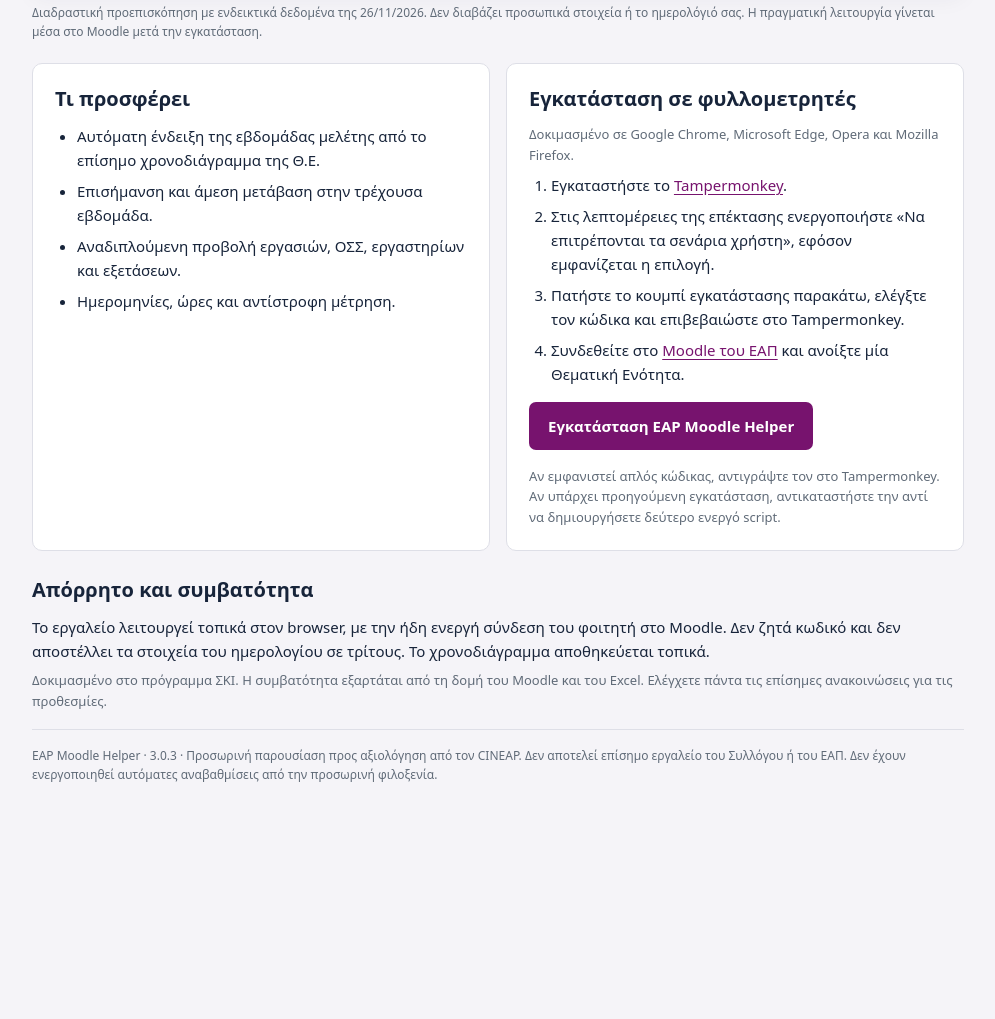
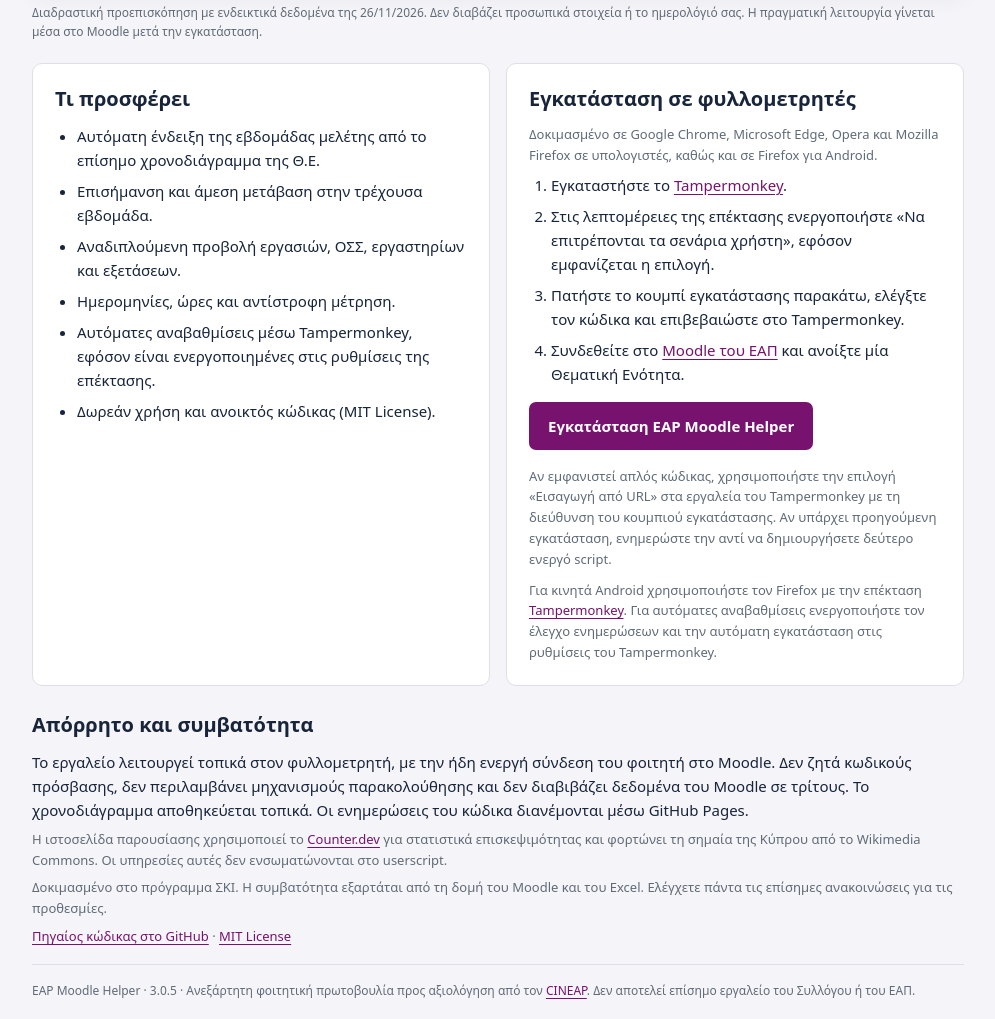
Before and after one commit to Yannis-next/eap-moodle-helper, a plain HTML site: page index.html in a window 1280 px wide. Shown: the part 698-1717 px from the top of the page, without its empty margins (142-1137 px from the left). Before the commit the page ends 1510 px from the top, so only its background shows below. Drawn offline with Linux system fonts and the light colour scheme.

Commit message:
Add files via upload

```diff
--- a/index.html
+++ b/index.html
@@ -10,7 +10,7 @@
 <script src="https://cdn.counter.dev/script.js" data-id="47ee4eba-4db4-470b-afd4-a7f19971bc36" data-utcoffset="2"></script>
 </head>
 <body><main>
-<header class="hero"><div><div class="eyebrow">ΔΟΚΙΜΑΣΤΙΚΗ ΕΚΔΟΣΗ · 3.0.3</div><h1>EAP Moodle Helper</h1><p class="tagline">Από φοιτητές, για φοιτητές.</p><p class="sub">Λιγότερη αναζήτηση, περισσότερος χρόνος για μελέτη.</p></div><a class="cta" href="#installation">Οδηγίες εγκατάστασης ↓</a></header>
+<header class="hero"><div><div class="eyebrow">ΔΟΚΙΜΑΣΤΙΚΗ ΕΚΔΟΣΗ · 3.0.5</div><h1>EAP Moodle Helper</h1><p class="tagline">Από φοιτητές, για φοιτητές.</p><p class="sub">Λιγότερη αναζήτηση, περισσότερος χρόνος για μελέτη.</p></div><a class="cta" href="#installation">Οδηγίες εγκατάστασης ↓</a></header>
 <section aria-label="Διαδραστική προεπισκόπηση" class="demo"><div class="demo-head"><span>Αρχική</span><span>Τα μαθήματά μου ▾</span><span class="sample">ΕΝΔΕΙΚΤΙΚΗ ΠΡΟΒΟΛΗ MOODLE</span></div><div class="demo-body"><p class="crumb">Ταμπλό › Τα μαθήματά μου › Θεματική Ενότητα</p>
 <aside class="week-banner"><strong>📚 Τρέχουσα εβδομάδα μελέτης: 9η από 13</strong><small>23 Νοεμβρίου 2026 – 29 Νοεμβρίου 2026</small><div class="meta"><span>Τελευταία ενημέρωση από Χρονοδιάγραμμα ΘΕ: 26/11/2026, 22:29</span><button type="button" class="refresh" id="demo-refresh">↻ Ανανέωση</button></div></aside>
 <div class="panel"><button class="jump" type="button" id="jump">Μετάβαση στην τρέχουσα εβδομάδα →</button><span>Επόμενη εβδομάδα σε 4 ημέρες.</span><details id="obligations"><summary>📅 Επόμενες εργασίες, ΟΣΣ και άλλα γεγονότα</summary><p class="event-count">3 ενδεικτικά γεγονότα από το ημερολόγιο του Moodle.</p><ul class="events">
@@ -19,10 +19,10 @@
 <li style="--type:#77136e"><div class="type">Εργασία</div><strong>Συγγραφή treatment/σεναρίου οφείλεται</strong><p class="date">Τετάρτη 2 Δεκεμβρίου 2026 · 23:59</p><strong>Σε 6 ημέρες</strong></li></ul><a class="calendar" href="https://courses.eap.gr/calendar/view.php?view=upcoming&amp;course=1" target="_blank" rel="noopener noreferrer">Πλήρες ημερολόγιο Moodle ↗</a></details><p class="demo-status" id="demo-status" role="status" hidden></p></div>
 <div class="weeks" id="weeks"><span class="weeks-label">Εβδομάδες Μελέτης</span></div><div class="section-title" id="section-title">Εβδομάδα 11</div><p class="hint">Το πράσινο περίγραμμα δείχνει την τρέχουσα εβδομάδα. Το μοβ κουμπί δείχνει την επιλεγμένη. Δοκιμάστε τη μετάβαση και ανοίξτε τις επόμενες υποχρεώσεις.</p></div></section>
 <p class="hint">Διαδραστική προεπισκόπηση με ενδεικτικά δεδομένα της 26/11/2026. Δεν διαβάζει προσωπικά στοιχεία ή το ημερολόγιό σας. Η πραγματική λειτουργία γίνεται μέσα στο Moodle μετά την εγκατάσταση.</p>
-<div class="cards"><section class="card"><h2>Τι προσφέρει</h2><ul><li>Αυτόματη ένδειξη της εβδομάδας μελέτης από το επίσημο χρονοδιάγραμμα της Θ.Ε.</li><li>Επισήμανση και άμεση μετάβαση στην τρέχουσα εβδομάδα.</li><li>Αναδιπλούμενη προβολή εργασιών, ΟΣΣ, εργαστηρίων και εξετάσεων.</li><li>Ημερομηνίες, ώρες και αντίστροφη μέτρηση.</li></ul></section>
-<section class="card" id="installation"><h2>Εγκατάσταση σε φυλλομετρητές</h2><p class="small">Δοκιμασμένο σε Google Chrome, Microsoft Edge, Opera και Mozilla Firefox.</p><ol><li>Εγκαταστήστε το <a href="https://www.tampermonkey.net/">Tampermonkey</a>.</li><li>Στις λεπτομέρειες της επέκτασης ενεργοποιήστε «Να επιτρέπονται τα σενάρια χρήστη», εφόσον εμφανίζεται η επιλογή.</li><li>Πατήστε το κουμπί εγκατάστασης παρακάτω, ελέγξτε τον κώδικα και επιβεβαιώστε στο Tampermonkey.</li><li>Συνδεθείτε στο <a href="https://courses.eap.gr/">Moodle του ΕΑΠ</a> και ανοίξτε μία Θεματική Ενότητα.</li></ol><div class="install"><a class="cta" href="EAP-Moodle-Helper.user.js">Εγκατάσταση EAP Moodle Helper</a></div><p class="small">Αν εμφανιστεί απλός κώδικας, αντιγράψτε τον στο Tampermonkey. Αν υπάρχει προηγούμενη εγκατάσταση, αντικαταστήστε την αντί να δημιουργήσετε δεύτερο ενεργό script.</p></section></div>
-<section class="privacy"><h2>Απόρρητο και συμβατότητα</h2><p>Το εργαλείο λειτουργεί τοπικά στον browser, με την ήδη ενεργή σύνδεση του φοιτητή στο Moodle. Δεν ζητά κωδικό και δεν αποστέλλει τα στοιχεία του ημερολογίου σε τρίτους. Το χρονοδιάγραμμα αποθηκεύεται τοπικά.</p><p class="small">Δοκιμασμένο στο πρόγραμμα ΣΚΙ. Η συμβατότητα εξαρτάται από τη δομή του Moodle και του Excel. Ελέγχετε πάντα τις επίσημες ανακοινώσεις για τις προθεσμίες.</p></section>
-<footer class="footer">EAP Moodle Helper · 3.0.3 · Προσωρινή παρουσίαση προς αξιολόγηση από τον CINEAP. Δεν αποτελεί επίσημο εργαλείο του Συλλόγου ή του ΕΑΠ. Δεν έχουν ενεργοποιηθεί αυτόματες αναβαθμίσεις από την προσωρινή φιλοξενία.</footer>
+<div class="cards"><section class="card"><h2>Τι προσφέρει</h2><ul><li>Αυτόματη ένδειξη της εβδομάδας μελέτης από το επίσημο χρονοδιάγραμμα της Θ.Ε.</li><li>Επισήμανση και άμεση μετάβαση στην τρέχουσα εβδομάδα.</li><li>Αναδιπλούμενη προβολή εργασιών, ΟΣΣ, εργαστηρίων και εξετάσεων.</li><li>Ημερομηνίες, ώρες και αντίστροφη μέτρηση.</li><li>Αυτόματες αναβαθμίσεις μέσω Tampermonkey, εφόσον είναι ενεργοποιημένες στις ρυθμίσεις της επέκτασης.</li><li>Δωρεάν χρήση και ανοικτός κώδικας (MIT License).</li></ul></section>
+<section class="card" id="installation"><h2>Εγκατάσταση σε φυλλομετρητές</h2><p class="small">Δοκιμασμένο σε Google Chrome, Microsoft Edge, Opera και Mozilla Firefox σε υπολογιστές, καθώς και σε Firefox για Android.</p><ol><li>Εγκαταστήστε το <a href="https://www.tampermonkey.net/">Tampermonkey</a>.</li><li>Στις λεπτομέρειες της επέκτασης ενεργοποιήστε «Να επιτρέπονται τα σενάρια χρήστη», εφόσον εμφανίζεται η επιλογή.</li><li>Πατήστε το κουμπί εγκατάστασης παρακάτω, ελέγξτε τον κώδικα και επιβεβαιώστε στο Tampermonkey.</li><li>Συνδεθείτε στο <a href="https://courses.eap.gr/">Moodle του ΕΑΠ</a> και ανοίξτε μία Θεματική Ενότητα.</li></ol><div class="install"><a class="cta" href="EAP-Moodle-Helper.user.js">Εγκατάσταση EAP Moodle Helper</a></div><p class="small">Αν εμφανιστεί απλός κώδικας, χρησιμοποιήστε την επιλογή «Εισαγωγή από URL» στα εργαλεία του Tampermonkey με τη διεύθυνση του κουμπιού εγκατάστασης. Αν υπάρχει προηγούμενη εγκατάσταση, ενημερώστε την αντί να δημιουργήσετε δεύτερο ενεργό script.</p><p class="small" style="margin-top:10px">Για κινητά Android χρησιμοποιήστε τον Firefox με την επέκταση <a href="https://addons.mozilla.org/en-US/android/addon/tampermonkey/">Tampermonkey</a>. Για αυτόματες αναβαθμίσεις ενεργοποιήστε τον έλεγχο ενημερώσεων και την αυτόματη εγκατάσταση στις ρυθμίσεις του Tampermonkey.</p></section></div>
+<section class="privacy"><h2>Απόρρητο και συμβατότητα</h2><p>Το εργαλείο λειτουργεί τοπικά στον φυλλομετρητή, με την ήδη ενεργή σύνδεση του φοιτητή στο Moodle. Δεν ζητά κωδικούς πρόσβασης, δεν περιλαμβάνει μηχανισμούς παρακολούθησης και δεν διαβιβάζει δεδομένα του Moodle σε τρίτους. Το χρονοδιάγραμμα αποθηκεύεται τοπικά. Οι ενημερώσεις του κώδικα διανέμονται μέσω GitHub Pages.</p><p class="small">Η ιστοσελίδα παρουσίασης χρησιμοποιεί το <a href="https://counter.dev/">Counter.dev</a> για στατιστικά επισκεψιμότητας και φορτώνει τη σημαία της Κύπρου από το Wikimedia Commons. Οι υπηρεσίες αυτές δεν ενσωματώνονται στο userscript.</p><p class="small">Δοκιμασμένο στο πρόγραμμα ΣΚΙ. Η συμβατότητα εξαρτάται από τη δομή του Moodle και του Excel. Ελέγχετε πάντα τις επίσημες ανακοινώσεις για τις προθεσμίες.</p><p class="small"><a href="https://github.com/Yannis-next/eap-moodle-helper">Πηγαίος κώδικας στο GitHub</a> · <a href="https://github.com/Yannis-next/eap-moodle-helper/blob/main/LICENSE">MIT License</a></p></section>
+<footer class="footer">EAP Moodle Helper · 3.0.5 · Ανεξάρτητη φοιτητική πρωτοβουλία προς αξιολόγηση από τον <a href="https://cineap.gr/">CINEAP</a>. Δεν αποτελεί επίσημο εργαλείο του Συλλόγου ή του ΕΑΠ.</footer>
 </main><script>
 (()=>{const weeks=document.getElementById('weeks'), title=document.getElementById('section-title'), status=document.getElementById('demo-status');function select(n){weeks.querySelectorAll('button').forEach(b=>{const on=Number(b.dataset.week)===n;b.classList.toggle('selected',on);b.setAttribute('aria-pressed',String(on));});title.textContent='Εβδομάδα '+n;}for(let n=1;n<=13;n++){const b=document.createElement('button');b.type='button';b.dataset.week=n;b.className='week'+(n===9?' current':'');b.textContent=n;b.setAttribute('aria-label','Εβδομάδα '+n+(n===9?' (τρέχουσα)':''));if(n===9)b.setAttribute('aria-current','date');b.addEventListener('click',()=>select(n));weeks.append(b);}select(11);document.getElementById('jump').addEventListener('click',()=>select(9));document.getElementById('demo-refresh').addEventListener('click',()=>{status.hidden=false;status.textContent='Στην πραγματική εφαρμογή η ανανέωση ανακτά το επίσημο Excel από το Moodle. Εδώ προβάλλονται μόνο ενδεικτικά δεδομένα.';});})();
 </script>
```
